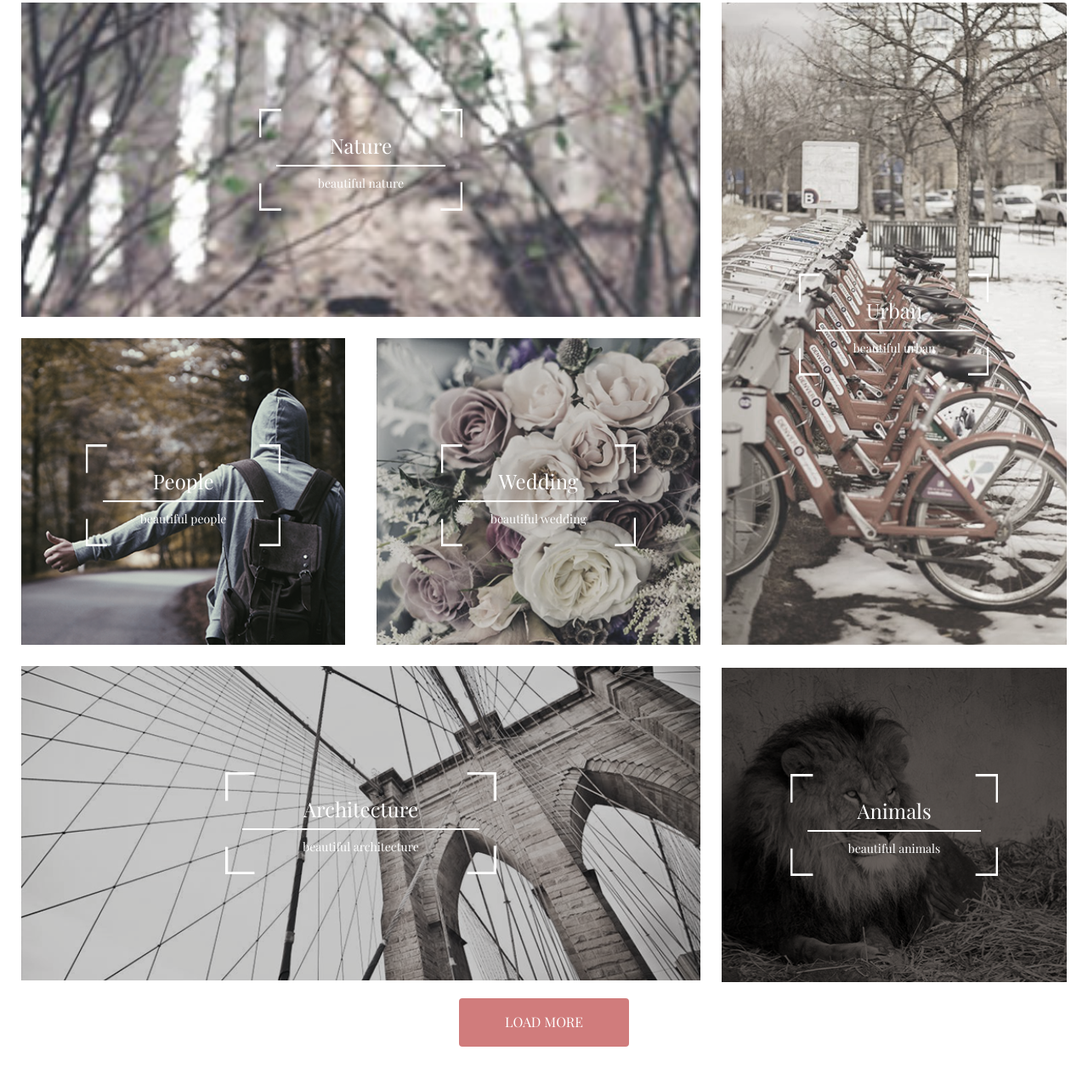
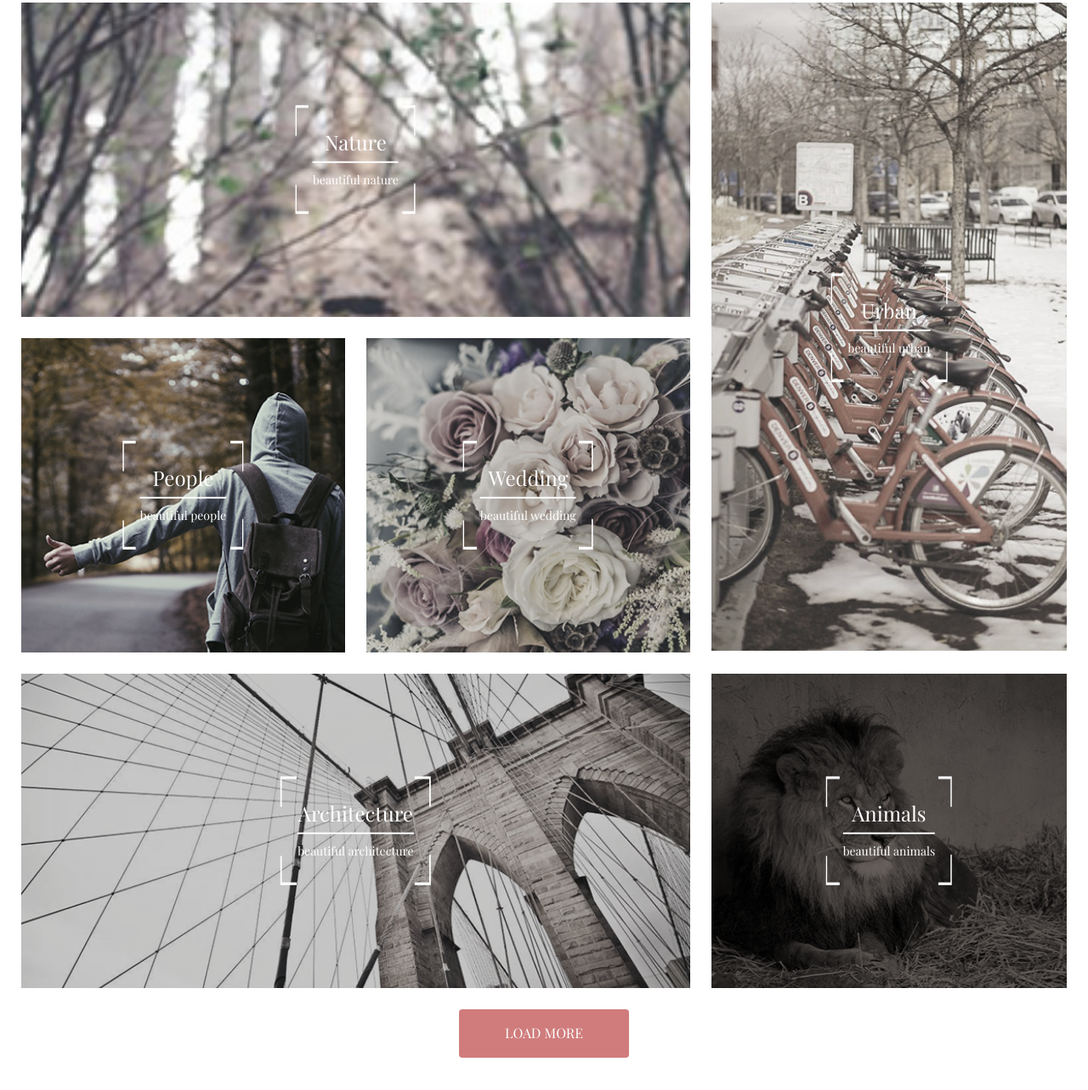
Before and after one commit to kamilrajca/weekly_ex9, a plain HTML site: page index.html in a window 1280 px wide. Shown: the part 1271-2554 px from the top of the page at 85% size. Drawn offline with nearby package versions, Linux system fonts and the light colour scheme; a web font is replaced by a local one.

Commit message:
zmniejszenie ilości kodu poprawienie works

```diff
--- a/css/style.css
+++ b/css/style.css
@@ -210,47 +210,42 @@ nav ul.visible {
 #works .gallery .img-gallery {
   background-size: cover;
   background-position: center;
+  margin-bottom: 25px;
 }
 #works .gallery .img-w1 {
   background-image: url(../img/w1.png);
-  width: calc(67% - 25px);
-  height: 370px;
+  width: calc(66% - 25px);
   float: left;
-  margin-bottom: 25px;
 }
 #works .gallery .img-w2 {
   background-image: url(../img/w2.png);
-  width: 33%;
-  height: 758px;
+  width: 34%;
+  height: 765px;
   float: right;
-  margin-bottom: 25px;
 }
 #works .gallery .img-w3 {
   background-image: url(../img/w3.png);
-  width: 31%;
-  height: 361px;
+  width: calc(33% - 25px);
   float: left;
-  margin-bottom: 25px;
 }
 #works .gallery .img-w4 {
   background-image: url(../img/w4.png);
-  width: 31%;
-  height: 361px;
+  width: calc(33% - 25px);
   float: right;
-  margin-bottom: 25px;
   margin-right: 25px;
 }
 #works .gallery .img-w5 {
   background-image: url(../img/w5.png);
-  width: calc(67% - 25px);
-  height: 370px;
+  width: calc(66% - 25px);
   float: left;
 }
 #works .gallery .img-w6 {
   background-image: url(../img/w6.png);
-  width: 33%;
+  width: 34%;
+  float: right;
+}
+#works .img-short {
   height: 370px;
-  float: right;
 }
 .gallery-item-title {
   color: #fff;
@@ -262,47 +257,25 @@ nav ul.visible {
   color: #fff;
   font-size: 14px;
 }
-#works .gallery .img-box {
+.gallery-item{
+  position: relative;
+  top: 50%;
+}
+.img-box {
   background-image: url(../img/frame.png);
-  background-repeat: no-repeat;
   background-size: 100% 100%;
-  margin: 0 auto;
-  height: 120px;
+  vertical-align: middle;
+  position: absolute;
+  top: 50%;
+  left: 50%;
+  padding: 60px;
+  transform: translate(-50%, -50%);
+  transition: 1s;
+  -webkit-transition: 1s;
   padding: 20px;
-  text-align: center;
-  vertical-align: middle;
-  transition: width 0.3s, height 0.3s ease-in-out;
 }
-#works .gallery .img-box {
-  position: relative;
-  top: 125px;
-  width: 30%;
-}
-#works .gallery .img-w2 .img-box {
-  position: relative;
-  top: 319px;
-  width: 55%;
-}
-#works .gallery .img-short .img-box {
-  width: 60%;
-}
-#works .gallery .img-w5 .img-box {
-  width: 40%;
-}
-#works .gallery .img-gallery .img-box:hover {
-  height: 135px;
-}
-#works .gallery .img-w1 .img-box:hover {
-  width: calc(30% + 20px);
-}
-#works .gallery .img-w2 .img-box:hover {
-  width: calc(55% + 20px);
-}
-#works .gallery .img-short .img-box:hover {
-  width: calc(60% + 20px);
-}
-#works .gallery .img-w5 .img-box:hover {
-  width: calc(40% + 20px);
+.img-box:hover {
+  padding: 30px;
 }
 
 /* section world-carousel*/
@@ -502,15 +475,7 @@ footer p:nth-child(4) {
     padding-top: 50px;
   }
   #works .btn-works {
-   margin-top: 50px;
-  }
-  #works .gallery .img-gallery .img-box {
-    position: relative;
-    top: 50px;
-    width: 38%;
-  }
-  #works .gallery .img-gallery .img-box:hover {
-    width: calc(38% + 20px);
+   margin-top: 40px;
   }
   /*follow me- social media*/
   .icon {
@@ -565,10 +530,3 @@ footer p:nth-child(4) {
     font-size: 10px;
   }
 }
-
-/*media max-width 400px*/
-@media screen and (max-width: 400px) {
-  #works .gallery .img-gallery .img-box {
-    width: 50%;
-  }
-}
--- a/index.html
+++ b/index.html
@@ -62,7 +62,7 @@
       <div class="wrapp">
         <h2 class="title">Works</h2>
         <div class="gallery">
-          <div class="img-w1 img-gallery">
+          <div class="img-w1 img-gallery gallery-item img-short gallery-item-wide">
             <div class="img-box">
               <div class="img-title">
                 <h4 class="gallery-item-title">Nature</h4>
@@ -70,7 +70,7 @@
               </div>
             </div>
           </div>
-          <div class="img-w2 img-gallery">
+          <div class="img-w2 img-gallery gallery-item">
             <div class="img-box">
               <div class="img-title">
                 <h4 class="gallery-item-title">Urban</h4>
@@ -79,7 +79,7 @@
             </div>
           </div>
           <div>
-            <div class="img-w3 img-gallery img-short">
+            <div class="img-w3 img-gallery gallery-item img-short">
               <div class="img-box">
                 <div class="img-title">
                   <h4 class="gallery-item-title">People</h4>
@@ -87,7 +87,7 @@
                 </div>
               </div>
             </div>
-            <div class="img-w4 img-gallery img-short">
+            <div class="img-w4 img-gallery gallery-item img-short">
               <div class="img-box">
                 <div class="img-title">
                   <h4 class="gallery-item-title">Wedding</h4>
@@ -96,7 +96,7 @@
               </div>
             </div>
           </div>
-          <div class="img-w5 img-gallery">
+          <div class="img-w5 gallery-item img-gallery img-short">
             <div class="img-box">
               <div class="img-title">
                 <h4 class="gallery-item-title">Architecture</h4>
@@ -104,7 +104,7 @@
               </div>
             </div>
           </div>
-          <div class="img-w6 img-gallery img-short">
+          <div class="img-w6 img-gallery gallery-item img-short">
             <div class="img-box">
               <div class="img-title">
                 <h4 class="gallery-item-title">Animals</h4>
```
